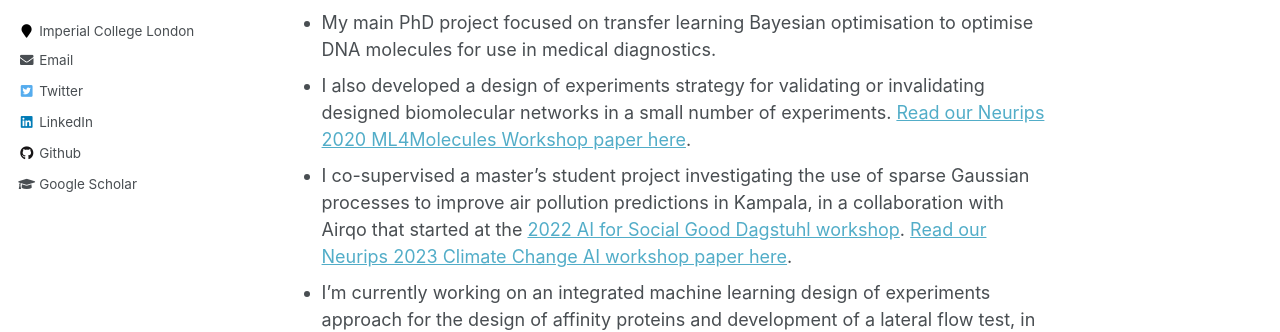
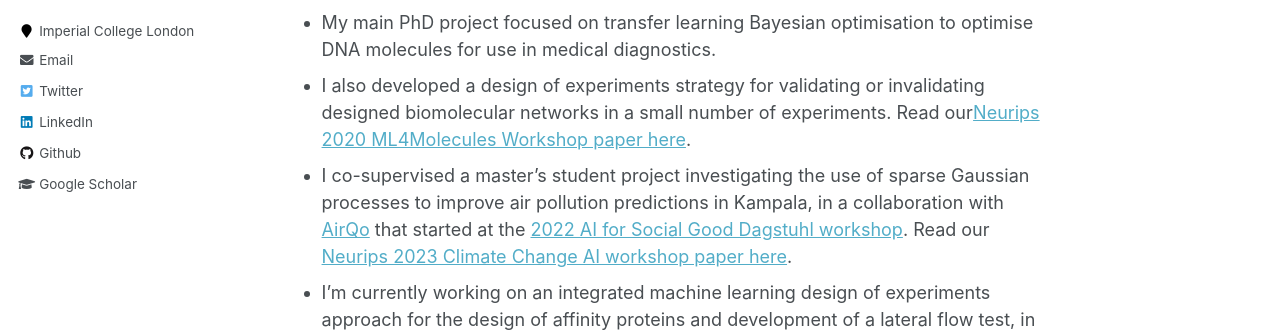
Before and after one commit to RSedgwick/rsedgwick.github.io, a Jekyll site: the page built from _pages/about.md, in a window 1280 px wide and 1387 px high. Shown: the part 354-686 px from the top of the window. Built offline with Jekyll 4.4.1, drawn with Linux system fonts in a browser that asks for light colours; part of the change alters nothing that is shown.

```diff
--- a/_pages/about.md
+++ b/_pages/about.md
@@ -17,8 +17,8 @@ Projects
 ======
 
 - My main PhD project focused on transfer learning Bayesian optimisation to optimise DNA molecules for use in medical diagnostics.
-- I also developed a design of experiments strategy for validating or invalidating designed biomolecular networks in a small number of experiments. [Read our Neurips 2020 ML4Molecules Workshop paper here](https://arxiv.org/abs/2011.10575).
-- I co-supervised a master's student project investigating the use of sparse Gaussian processes to improve air pollution predictions in Kampala, in a collaboration with Airqo that started at the [2022 AI for Social Good Dagstuhl workshop](https://ai4sg-dagstuhl.github.io/). [Read our Neurips 2023 Climate Change AI workshop paper here](https://arxiv.org/abs/2311.16625).
+- I also developed a design of experiments strategy for validating or invalidating designed biomolecular networks in a small number of experiments. Read our[Neurips 2020 ML4Molecules Workshop paper here](https://arxiv.org/abs/2011.10575).
+- I co-supervised a master's student project investigating the use of sparse Gaussian processes to improve air pollution predictions in Kampala, in a collaboration with [AirQo](https://www.airqo.net/) that started at the [2022 AI for Social Good Dagstuhl workshop](https://ai4sg-dagstuhl.github.io/). Read our [Neurips 2023 Climate Change AI workshop paper here](https://arxiv.org/abs/2311.16625).
 - I'm currently working on an integrated machine learning design of experiments approach for the design of affinity proteins and development of a lateral flow test, in collaboration with experimentalists from Imperial college london and KTH Royal Institute of Technology in Sweden.
 - I'm also working on a project with other machine learning researchers at Imperial using Bayesian methods to improve posteriors over causal graphs.
 
```
